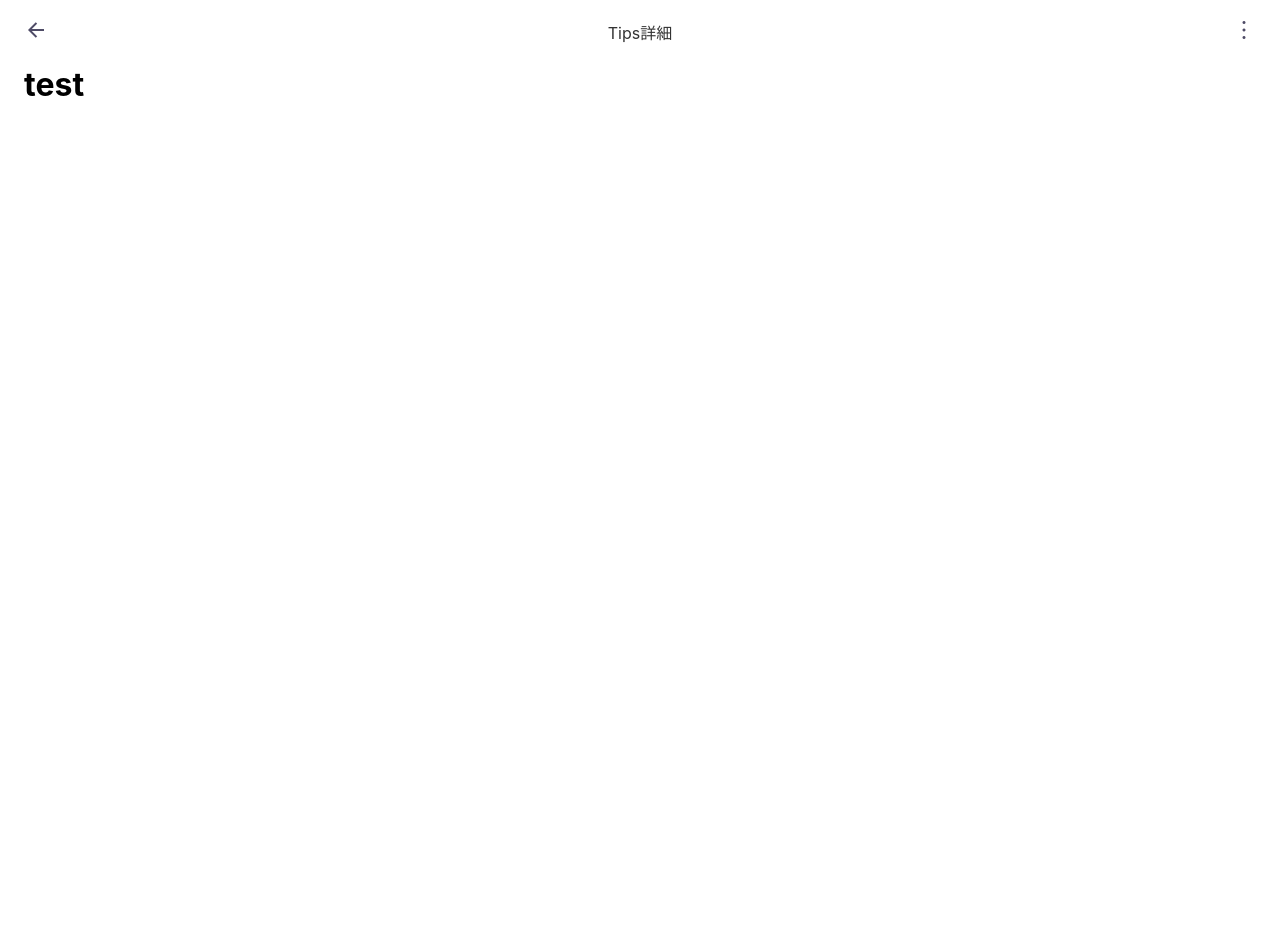
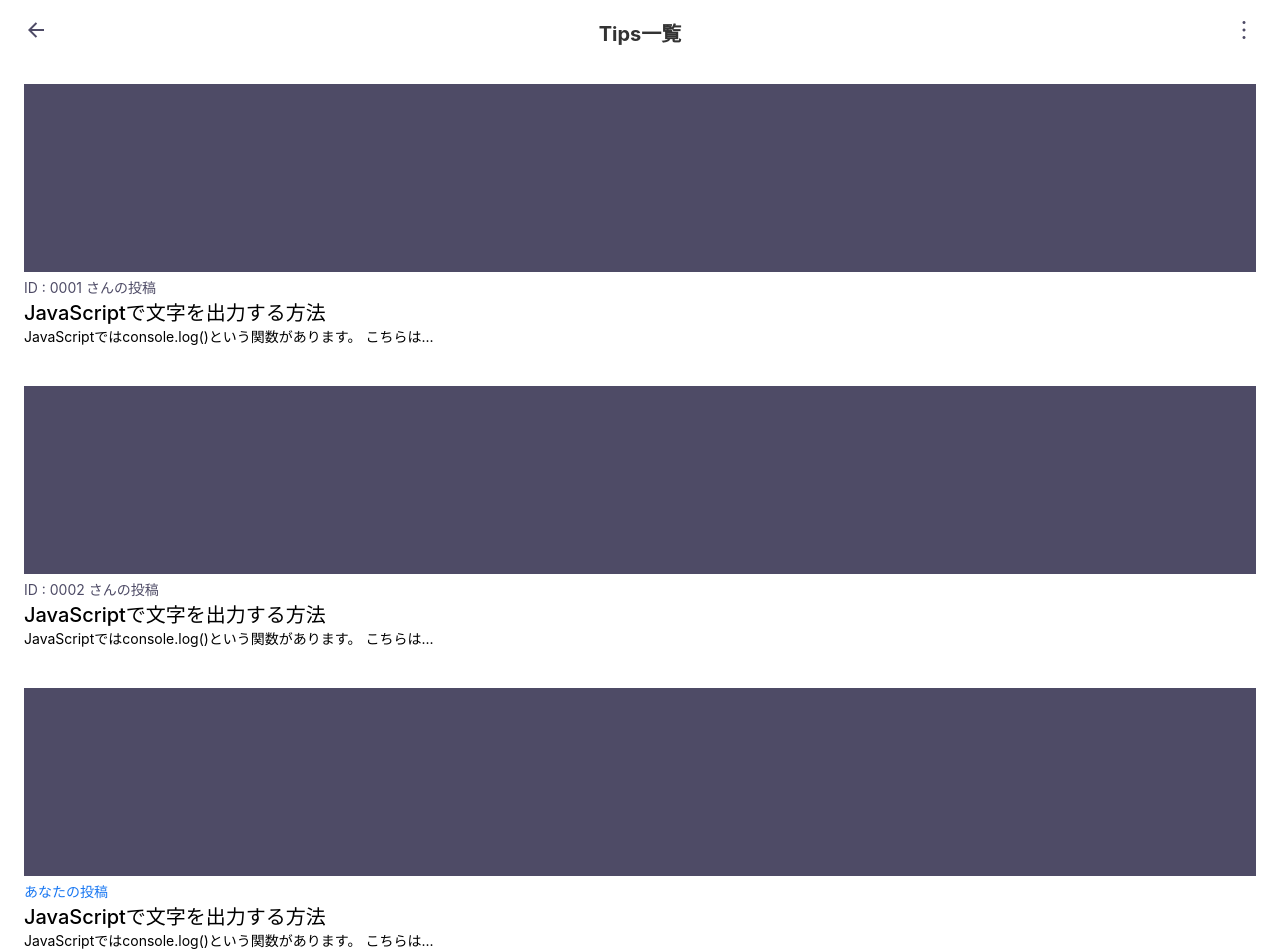
Before and after one commit to ttcksf/code-tips-app, a React (Create React App) app: page / in a window 1280 px wide. Before the commit the page ends 800 px from the top, so only its background shows below. Built offline with nearby package versions, Linux system fonts and the light colour scheme.

Commit message:
coding tipslist

```diff
--- a/src/App.css
+++ b/src/App.css
@@ -109,16 +109,21 @@ a {
 .modal-menu-header div {
   width: 33.33%;
 }
-.modal-menu-header div p {
+/* .modal-menu-header div p {
   font-size: 16px;
   color: var(--black);
   margin: 0;
-}
+} */
 .back-menu-img {
   text-align: left;
 }
 .header-menu-title {
   text-align: center;
+}
+.header-menu-title p {
+  color: var(--black);
+  font-size: 20px;
+  font-weight: bold;
 }
 .modal-menu-img {
   text-align: right;
--- a/src/App.js
+++ b/src/App.js
@@ -3,6 +3,7 @@ import { useDispatch, useSelector } from "react-redux";
 import HeaderMenu from "./components/common/molecules/HeaderMenu";
 import ModalMenu from "./components/common/molecules/ModalMenu";
 import { menuClose, menuToggle } from "./features/uiSlice";
+import TipsList from "./screens/TipsList/TipsList";
 
 function App() {
   const dispatch = useDispatch();
@@ -20,11 +21,7 @@ function App() {
     <>
       <div className="inner" style={style.inner}>
         <div className="container">
-          <HeaderMenu
-            headerTitle="Tips詳細"
-            menuToggleHandler={menuToggleHandler}
-          />
-          <h1>test</h1>
+          <TipsList />
         </div>
       </div>
       <ModalMenu menuOpen={menuOpen} menuCloseHandler={menuCloseHandler} />
--- a/src/components/common/molecules/HeaderMenu.js
+++ b/src/components/common/molecules/HeaderMenu.js
@@ -5,8 +5,10 @@ const HeaderMenu = ({ headerTitle, menuToggleHandler }) => {
   return (
     <>
       <header className="modal-menu-header">
+        {/* TipsList.jsでは無くす予定 */}
         <HeaderMenuBack />
         <div className="header-menu-title">
+          {/* モーダルメニューではスタイルを変える予定 */}
           <p>{headerTitle}</p>
         </div>
         <div className="modal-menu-img" onClick={menuToggleHandler}>
--- /dev/null
+++ b/src/screens/TipsList/TipsList.css
@@ -0,0 +1,35 @@
+.tips-list {
+}
+.tips {
+  margin-top: 40px;
+}
+.tips p {
+  margin: 0;
+}
+.tips-code {
+  width: 100%;
+  height: 188px;
+  background: var(--lightGray);
+}
+.tips-auther {
+  color: var(--lightGray);
+  font-size: 14px;
+  padding-top: 5px;
+}
+.tips-auther span {
+}
+.tips-auther.active {
+  color: var(--mainBlue);
+}
+.tips-auther.active span {
+}
+.tips-title {
+  font-weight: 500;
+  font-size: 20px;
+}
+.tips-desc {
+  font-size: 14px;
+  font-weight: 400;
+}
+.tips-desc span {
+}
--- a/src/screens/TipsList/TipsList.js
+++ b/src/screens/TipsList/TipsList.js
@@ -1,10 +1,49 @@
 //index
 import React from "react";
+import HeaderMenu from "../../components/common/molecules/HeaderMenu";
+import "./TipsList.css";
 
-//index
 const TipsList = () => {
-  return <div>TipsList</div>;
-  //index
+  return (
+    <>
+      <HeaderMenu headerTitle="Tips一覧" />
+      <div className="tips-list">
+        <div className="tips">
+          <div className="tips-code"></div>
+          <p className="tips-auther">
+            <span>ID : 0001 さん</span>の投稿
+          </p>
+          <p className="tips-title">JavaScriptで文字を出力する方法</p>
+          <p className="tips-desc">
+            JavaScriptではconsole.log()という関数があります。 こちらは
+            <span>...</span>
+          </p>
+        </div>
+        <div className="tips">
+          <div className="tips-code"></div>
+          <p className="tips-auther">
+            <span>ID : 0002 さん</span>の投稿
+          </p>
+          <p className="tips-title">JavaScriptで文字を出力する方法</p>
+          <p className="tips-desc">
+            JavaScriptではconsole.log()という関数があります。 こちらは
+            <span>...</span>
+          </p>
+        </div>
+        <div className="tips">
+          <div className="tips-code"></div>
+          <p className="tips-auther active">
+            <span>あなた</span>の投稿
+          </p>
+          <p className="tips-title">JavaScriptで文字を出力する方法</p>
+          <p className="tips-desc">
+            JavaScriptではconsole.log()という関数があります。 こちらは
+            <span>...</span>
+          </p>
+        </div>
+      </div>
+    </>
+  );
 };
 
 export default TipsList;
```
